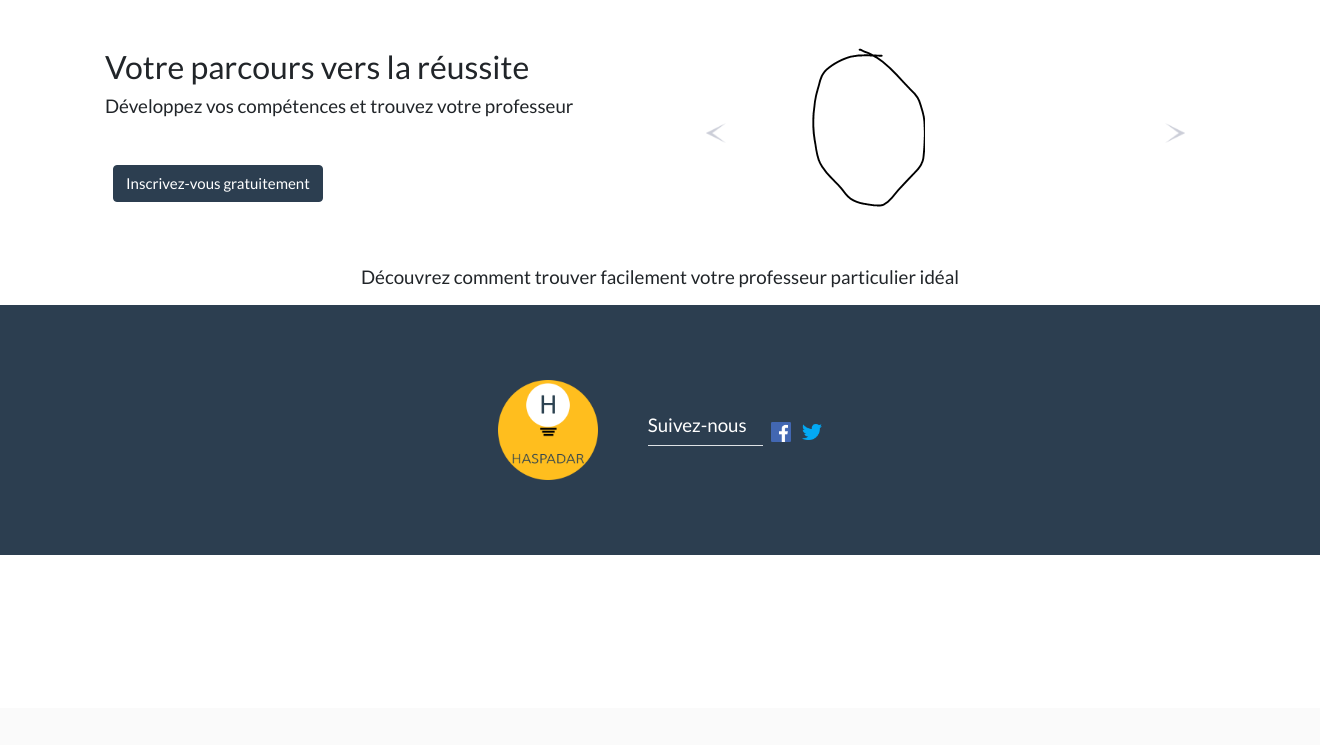
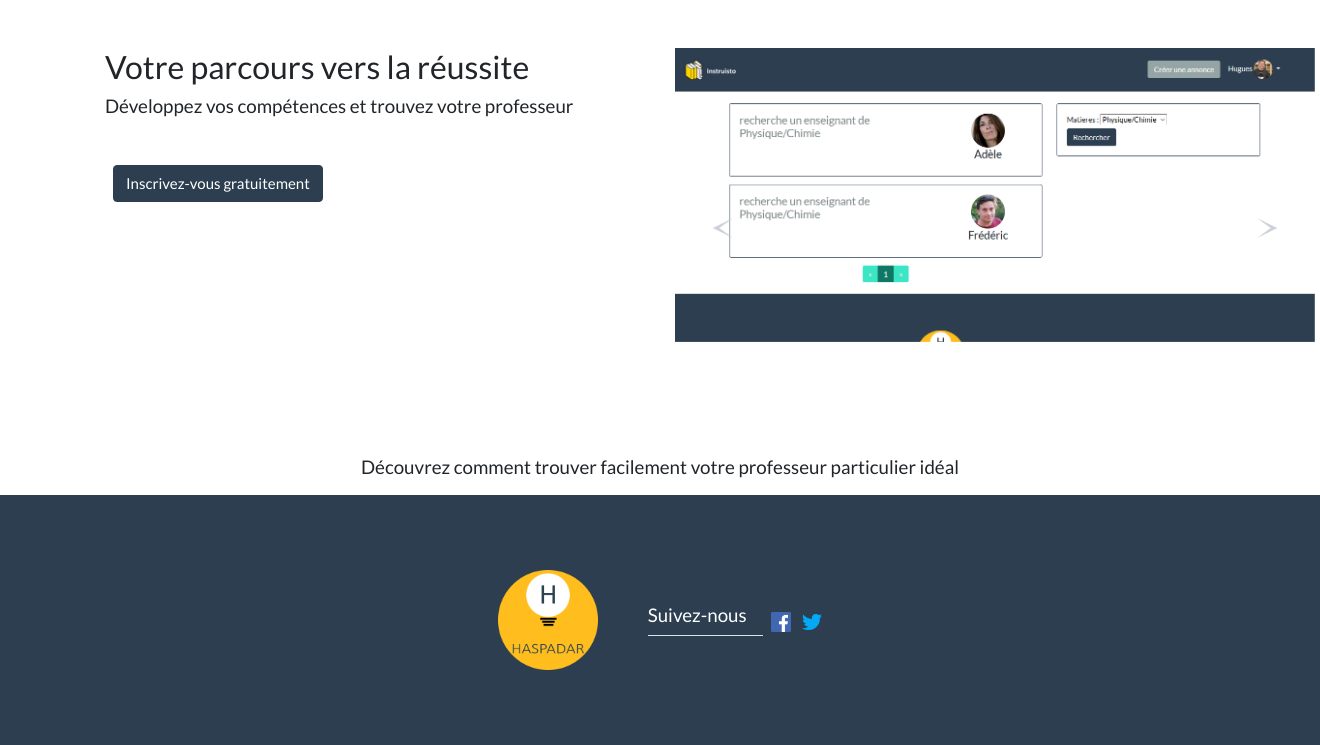
Before and after one commit to Nuxation/Instruisto, a Symfony app: template templates/temp/index.html.twig in a window 1320 px wide. Shown: the part 92-837 px from the top of the page. Before the commit the page ends 647 px from the top, so only its background shows below. Run offline with Twig, Linux system fonts and the light colour scheme; the template is opened without the code that fills it, so the values that code supplies are empty; some libraries are stand-ins or nearby versions.

Commit message:
Ajout des images au carrousel

```diff
--- a/public/css/style.css
+++ b/public/css/style.css
@@ -3,11 +3,11 @@
   width: 100vmax;
 }
 
-img.avatar{
+img.avatar {
   height: 40px;
 }
 
-img.avatar-moyen{
+img.avatar-moyen {
   height: 70px;
 }
 .media-style {
@@ -25,3 +25,13 @@ img.avatar-moyen{
   justify-content: center;
   align-items: center;
 }
+
+.carousel {
+  width: 640px;
+  height: 360px;
+}
+
+.imgCarrousel{
+  width: 100%;
+  height: 100%;
+}
--- a/templates/base.html.twig
+++ b/templates/base.html.twig
@@ -7,8 +7,8 @@
 			{% endblock %}
 		</title>
 		<link rel="stylesheet" href="{{ asset('css/bootstrap.css') }}">
-
-		<link rel="stylesheet" href="{{ asset('css/style.css') }}"> {% block stylesheets %}{% endblock %}
+		<link rel="stylesheet" href="{{ asset('css/style.css') }}">
+		{% block stylesheets %}{% endblock %}
 
 
 		</head>
--- a/templates/temp/index.html.twig
+++ b/templates/temp/index.html.twig
@@ -13,16 +13,13 @@
 				<a href="{{path('app_register')}}" class="btn btn-primary mx-2 my-2 my-sm-0">Inscrivez-vous gratuitement</a>
 			</div>
 			<div class="col-sm-6">
-				<div id="carouselExampleControls" class="carousel slide" data-ride="carousel" style=" width:100%; height: 170px !important;">
+				<div id="carouselExampleControls" class="carousel slide" data-ride="carousel" >
 					<div class="carousel-inner">
 						<div class="carousel-item active">
-							<img class="d-block" src="assets/images/carousel/0.png" alt="First slide" class="d-block">
+							<img class="d-block imgCarrousel" src="assets/images/carousel/0.png" alt="First slide">
 						</div>
 						<div class="carousel-item">
-							<img class="d-block" src="assets/images/carousel/1.png" alt="First slide" class="d-block">
-						</div>
-						<div class="carousel-item">
-							<img class="d-block" src="assets/images/carousel/2.png" alt="First slide" class="d-block">
+							<img class="d-block imgCarrousel" src="assets/images/carousel/1.png" alt="First slide">
 						</div>
 					</div>
 					<a class="carousel-control-prev" href="#carouselExampleControls" role="button" data-slide="prev">
```
Also changed, not shown: public/assets/images/carousel/0.PNG, public/assets/images/carousel/1.PNG. Lines whose indentation alone changed are shown as unchanged.
